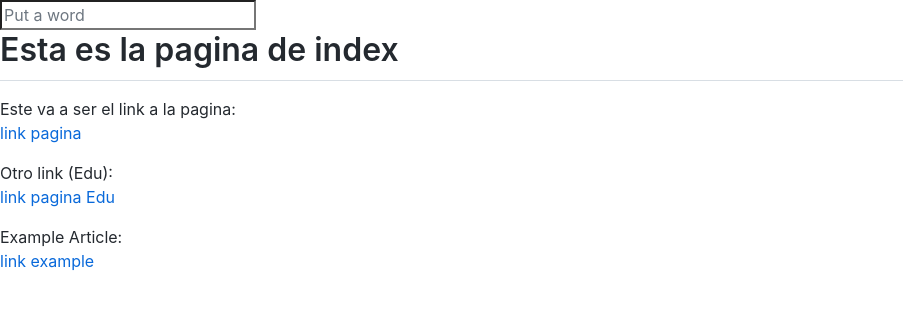
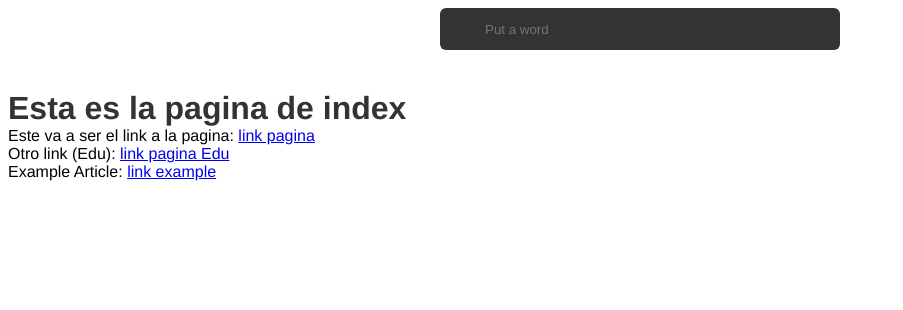
Before and after one commit to BCNGEEKS/Geekateca, a Jekyll site: the page built from index.md, in a window 1280 px wide. Shown: the top 310 px of the page, without its empty margins (0-903 px from the left). Built offline with Jekyll 4.4.1, drawn with Linux system fonts in a browser that asks for light colours.

Commit message:
Update default.html

```diff
--- a/_layouts/default.html
+++ b/_layouts/default.html
@@ -3,7 +3,7 @@
     <head>
         <meta charset="UTF-8">
         <title>{{ page.title }}</title>
-	<link href="style/github-markdown.css" rel="stylesheet" type="text/css">
+	<link href="style/style.css" rel="stylesheet" type="text/css">
     </head>
     <body>
 	    <div class="container">
```
